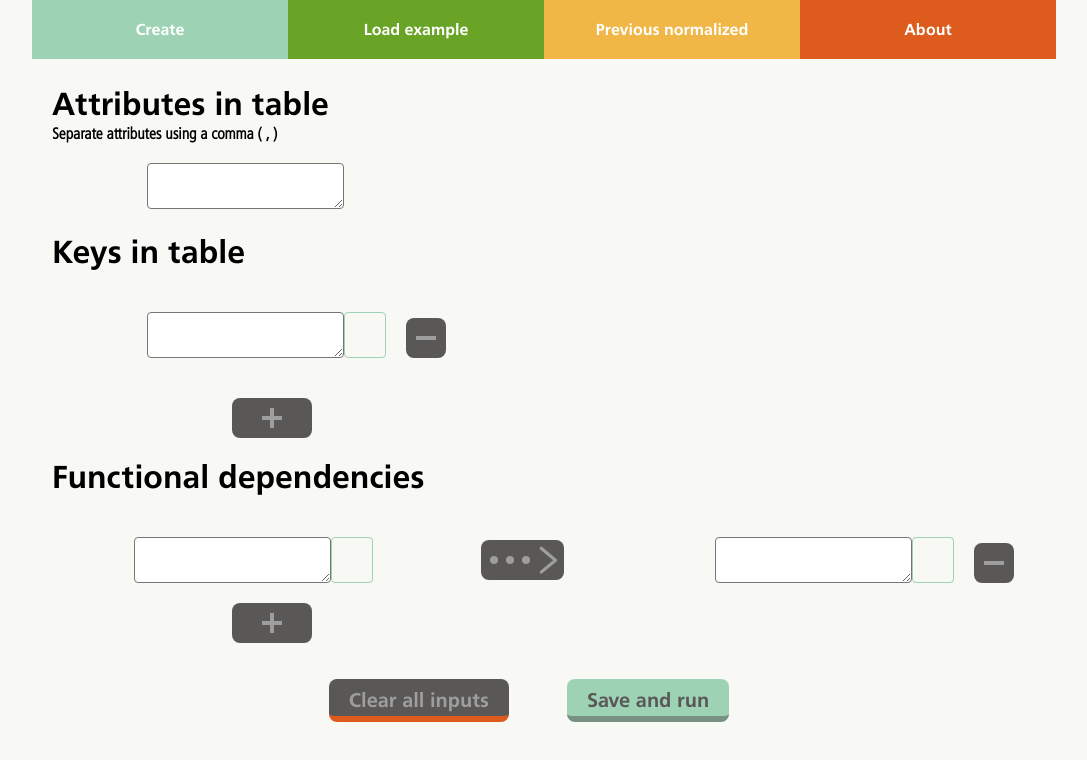
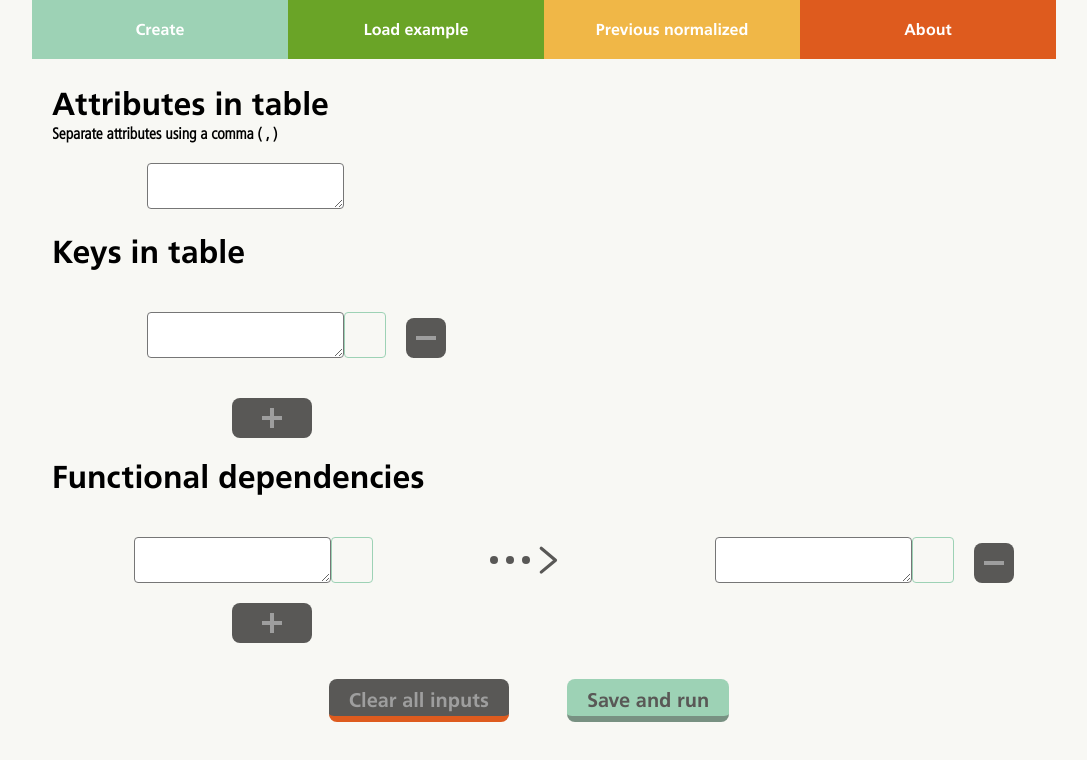
Before and after one commit to m-luketin/DB-Table-Normalisation-Tool, a React (Create React App) app: page /create in a window 1280 px wide. Shown: the top 760 px of the page, without its empty margins (96-1183 px from the left). Built offline with nearby package versions, Linux system fonts and the light colour scheme; the HTML template or start-up script is replaced by a standard one.

Commit message:
changed dependency arrow

```diff
--- a/src/App.css
+++ b/src/App.css
@@ -338,13 +338,8 @@ a:hover{
 }
 
 .DependencyArrow {
-  font-size: 26px;
-  font-weight: bolder;
   display: flex;
-  justify-content: flex-end;
-  background-color: #595856;
   padding: 5px;
-  border-radius: 8px;
   height: 40px;
   justify-self: center;
   align-self: center;
@@ -356,7 +351,7 @@ a:hover{
   width: 8px;
   height: 8px;
   border-radius: 50%;
-  background-color: #9e9e9e;
+  background-color: #595856;
 }
 
 .Triangle {
@@ -383,7 +378,7 @@ a:hover{
 .TableContent {
   background: #f8f8f4;
   background: radial-gradient(
-    #f8f8f4 40%,
+    #f8f8f4 70%,
     #e9e2c8BB 100%
   );
   padding: 20px;
--- a/src/components/form/Dependency.js
+++ b/src/components/form/Dependency.js
@@ -27,7 +27,7 @@ const Dependency = props => {
         >
           <polyline
             fill="none"
-            stroke="#9e9e9e"
+            stroke="#595856"
             strokeWidth="10"
             strokeLinecap="round"
             strokeLinejoin="round"
```
